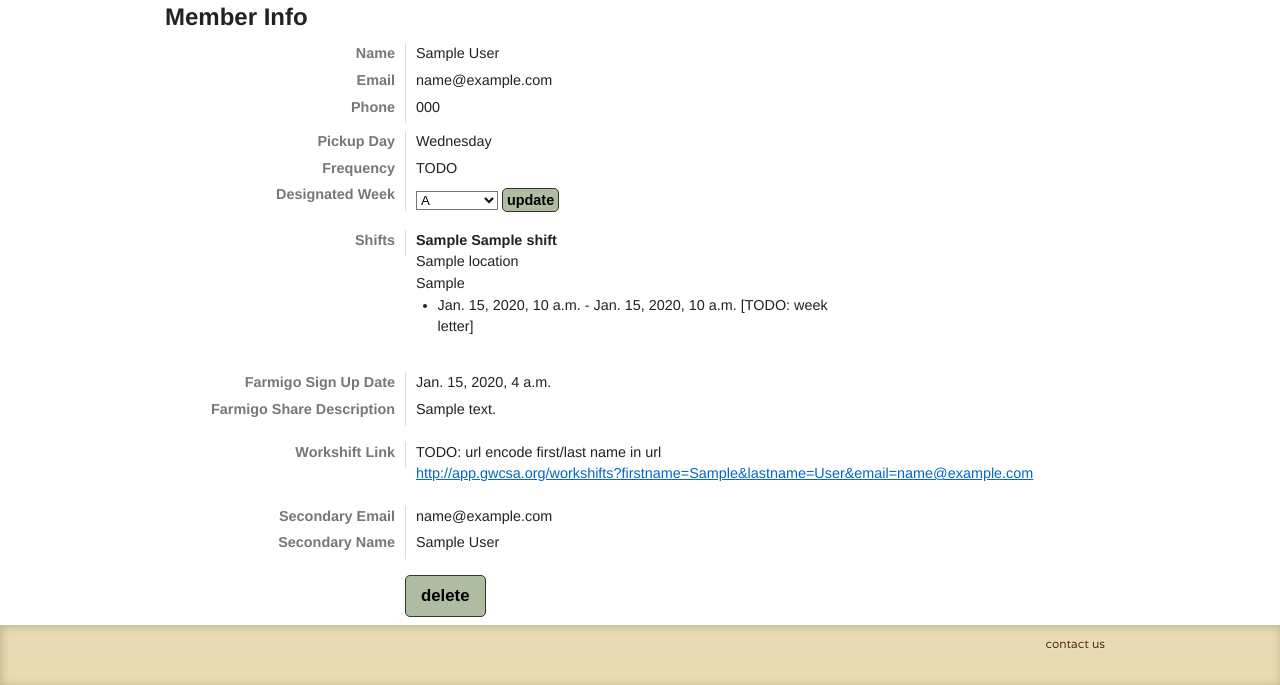
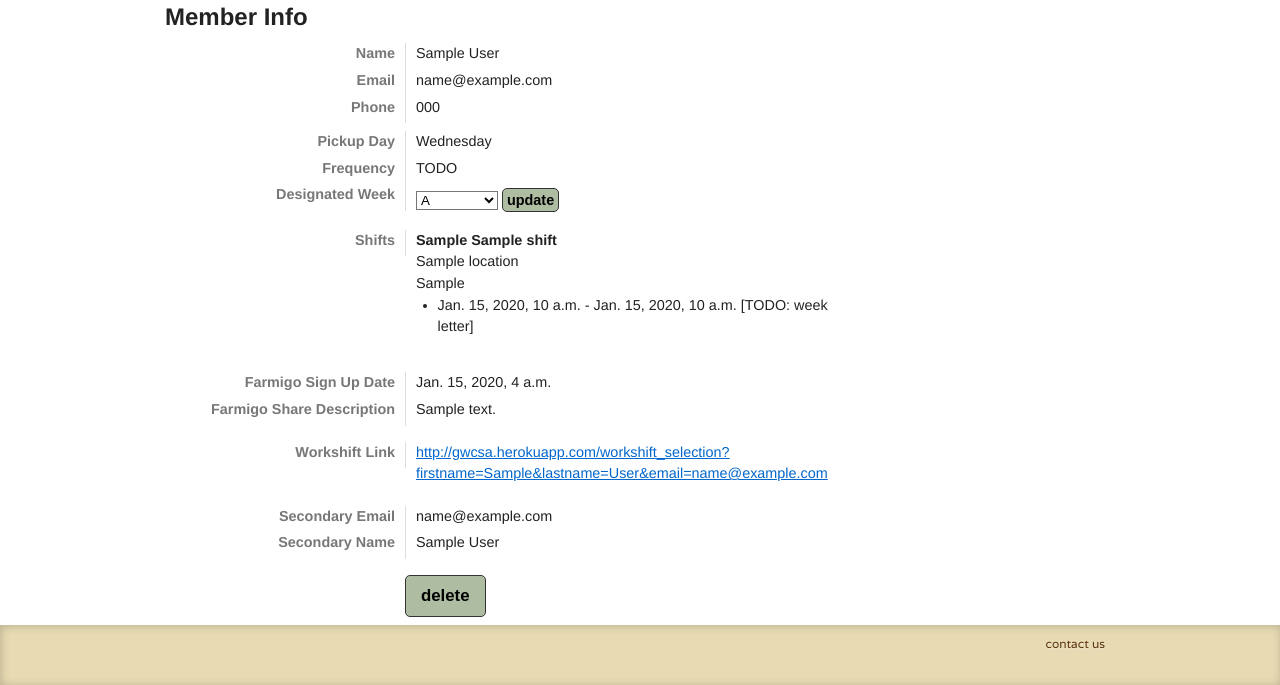
Before and after one commit to alexislin/gwcsa-heroku, a Django app: template gwcsa_heroku/templates/admin_memberdetail.html in a window 1280 px wide. Shown: the part 238-923 px from the top of the page. Run offline with Django 3.2, Linux system fonts and the light colour scheme; tables that the repository leaves empty hold one stand-in row (values such as "Sample post"); the template is opened without the code that fills it: values that come from a table or form of the project are taken from there, most other values are stand-ins (such as "Sample title", 1, 10 or a date in 2020); some libraries are stand-ins or nearby versions.

Commit message:
url encode first/last name in workshift url

```diff
--- a/gwcsa_heroku/templates/admin_memberdetail.html
+++ b/gwcsa_heroku/templates/admin_memberdetail.html
@@ -66,8 +66,7 @@
     <div class="span-6 label">Farmigo Share Description</div><div class="span-17 last value">{% if member.farmigo_share_description %}{{member.farmigo_share_description}}{% else %}&nbsp;{% endif %}</div>
   </div>
   <div class="span-24 last below-16">
-    <!-- TODO: url encode the first and last name in the link (have had members with spaces in name) -->
-    <div class="span-6 label">Workshift Link</div><div class="span-17 last value">TODO: url encode first/last name in url<br /><a target="_blank" href="http://app.gwcsa.org/workshifts?firstname={{member.first_name}}&lastname={{member.last_name}}&email={{member.email}}">http://app.gwcsa.org/workshifts?firstname={{member.first_name}}&lastname={{member.last_name}}&email={{member.email}}</a></div>
+    <div class="span-6 label">Workshift Link</div><div class="span-17 last value"><a target="_blank" href="http://gwcsa.herokuapp.com/workshift_selection?firstname={{member.first_name|urlencode:""}}&lastname={{member.last_name|urlencode:""}}&email={{member.email}}">http://gwcsa.herokuapp.com/workshift_selection?firstname={{member.first_name|urlencode:""}}&lastname={{member.last_name|urlencode:""}}&email={{member.email}}</a></div>
   </div>
   {% if member.secondary_email %}
   <div class="span-24 last below-16">
```
